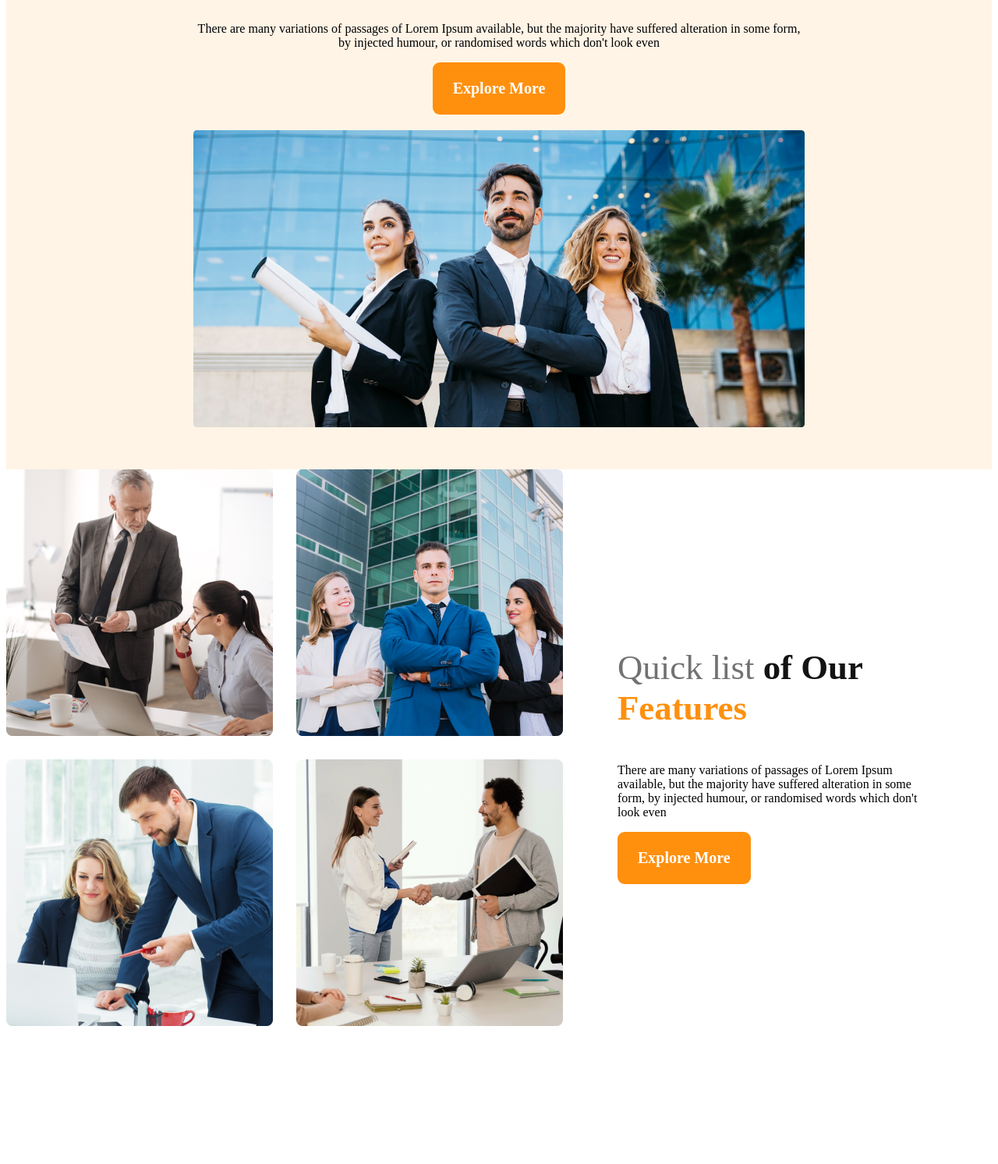
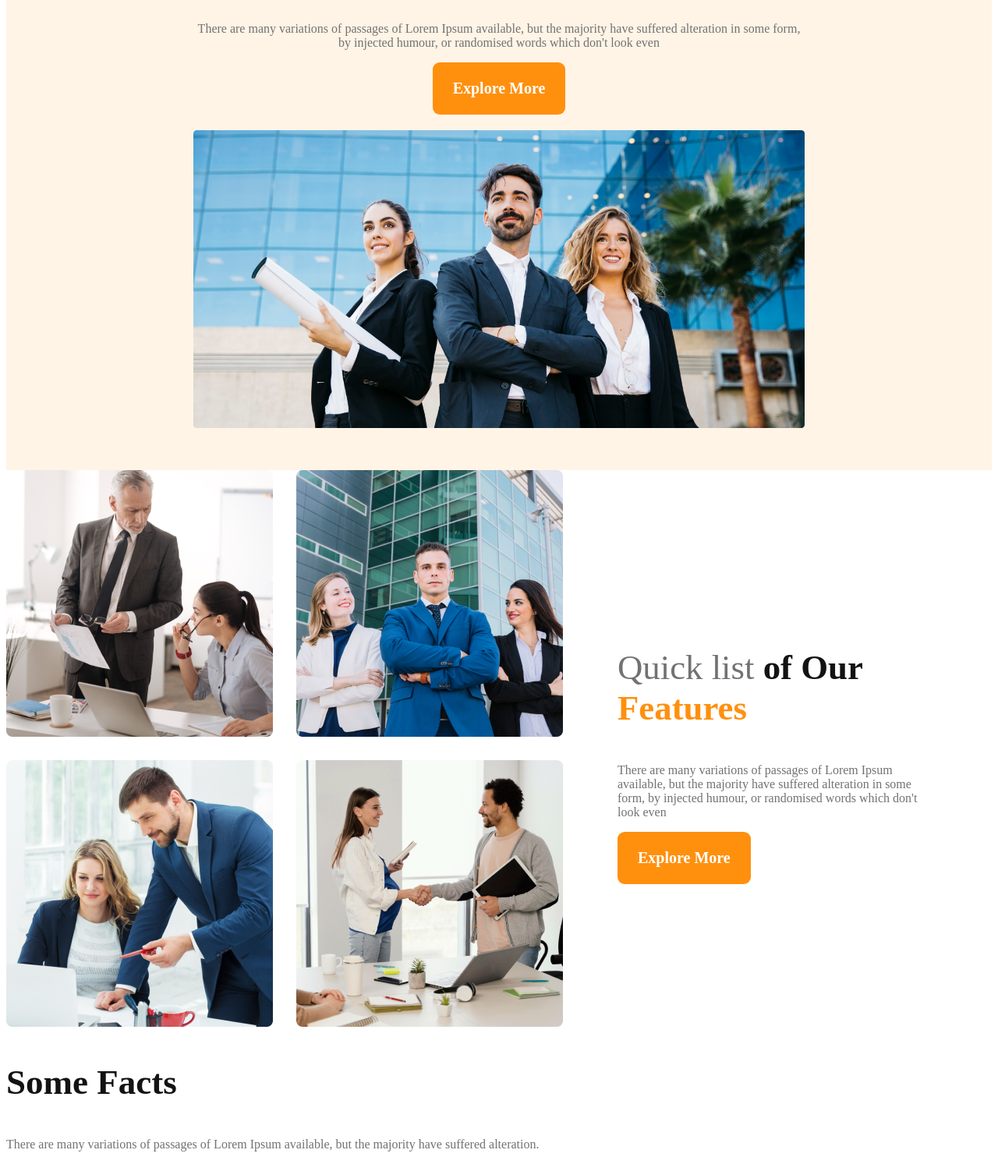
Before and after one commit to jahir0033/my-website, a plain HTML site: page index.html in a window 1280 px wide. Shown: the part 390-1883 px from the top of the page at 78% size. Before the commit the page ends 1714 px from the top, so only its background shows below. Drawn offline with Linux system fonts and the light colour scheme.

Commit message:
started shared css

```diff
--- a/index.html
+++ b/index.html
@@ -24,7 +24,7 @@
                 <h1 class="banner-title">Brand New
                     Group of Architects
                     </h1>
-                <p class="banner-discreption">There are many variations of
+                <p class="text-light-gray">There are many variations of
                     passages of Lorem Ipsum available, but the majority
                      have suffered alteration in some form, by injected
                       humour,
@@ -36,7 +36,7 @@
     </header>
       <!-- header end -->
     <Main>
-          <!-- feature section start -->
+          <!-- teams section start -->
           <section class="teams-container">
             <div class="teams-img-container">
                 <img src="images/team1.png" alt="">
@@ -48,12 +48,26 @@
                 <h3 class="teams-title"><span id="Quick-list">Quick list</span>
                 <span id="black"> of Our</span> <br>
                 <span id="features">Features</span></h3>
-                <p class="teams-description">There are many variations of passages of Lorem Ipsum available, but the majority have suffered alteration in some form, by injected humour,
+                <p class="text-light-gray">There are many variations of
+                    passages of Lorem Ipsum available,
+                     but the majority have suffered alteration
+                    in some form, by injected humour,
                     or randomised words which don't look even</p>
                     <button class="btn-primary">Explore More</button>
 
             </div>
           </section>
+          <!-- features section start -->
+          <section class="features">
+
+          </section>
+          <section>
+            <h3 class="nav-title">Some Facts</h3>
+            <p class="text-light-gray">There are many variations
+                of passages of Lorem Ipsum available,
+                 but the majority have suffered alteration.</p>
+          </section>
+          <!-- fact section start -->
     </Main>
     <FOOter>
 
--- a/style/style.css
+++ b/style/style.css
@@ -17,21 +17,31 @@
     cursor: pointer;
     border: 0;
 }
-/* header style  */
+.text-light-gray{
+    color: #727272;
+    font-size: 16px;
+    font-weight: 400;
+
+}
+.nav-title{
+    color: #131313;
+    font-size: 45px;
+    font-weight: 700;
+}
+/* header section start */
+
 header{
-    background: rgba(255, 144, 14, 0.10);
+   background-color: rgba(255, 144, 14, 0.10);
     padding: 50px 240px;
 
 }
+
 nav {
     display: flex;
     justify-content: space-between;
     align-items: center;
 }
-.nav-title{
-    font-size: 2.8rem;
-    font-weight: 700;
-}
+
 nav > ul{
     display: flex;
 
@@ -51,7 +61,7 @@ nav li{
 
 }
 .banner-title{
-    color: var(--dark-01, #131313);
+    color: #131313;
     /* text-align: center; */
     /* font-family: Work Sans; */
     font-size: 4rem;
@@ -69,7 +79,8 @@ main{
 }
 /* teams style */
 .teams-container{
-    display: flex; align-items: center;
+    display: flex;
+    align-items: center;
 }
 .teams-img-container{
     display: grid;
@@ -86,7 +97,7 @@ main{
     color:  #727272;
     font-weight: 500;
 }
-#black{
+#black,.Some-Facts{
     color: #131313 ;
     font-weight: 700;
 }
@@ -106,6 +117,7 @@ main{
     }
     .teams-container{
         flex-direction: column;
+        padding: 20px;
     }
 }
 /* tablet or medium devices */
@@ -115,6 +127,7 @@ main{
     }
     .teams-container{
         flex-direction: column;
+        padding: 50px;
     }
     header{
         padding: 50px;
```
